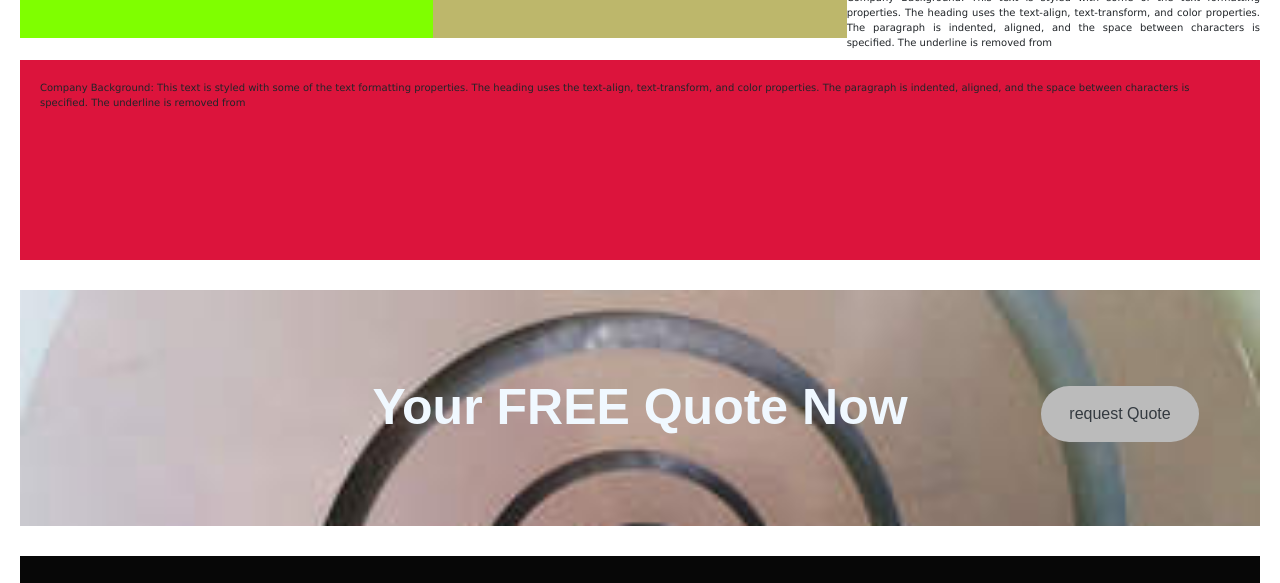
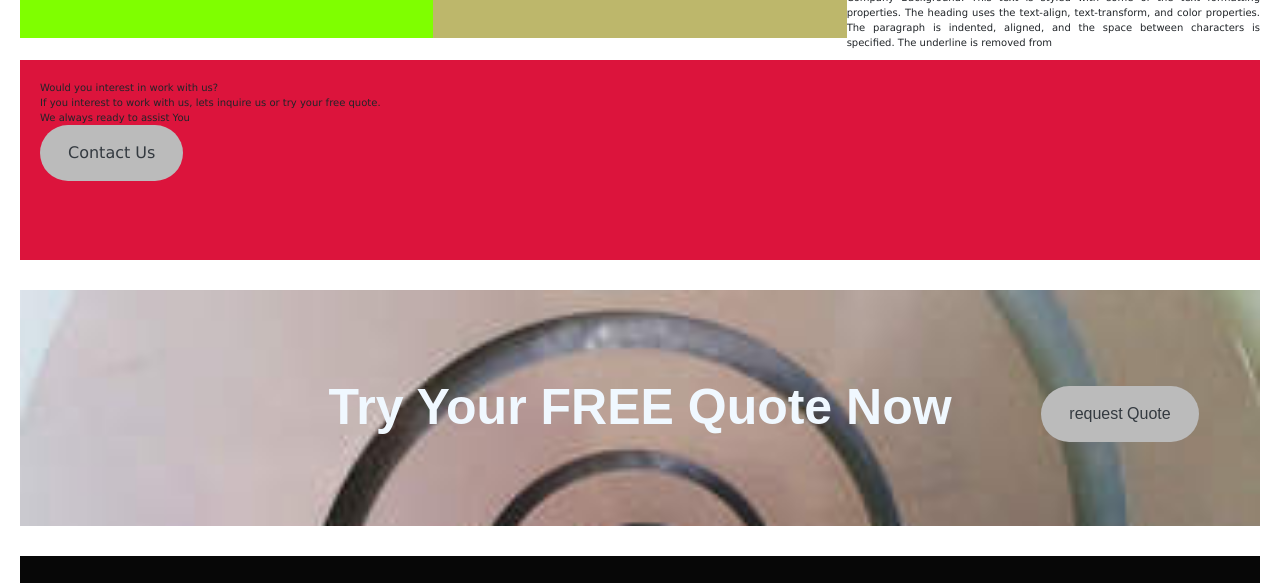
Before and after one commit to rivindi/Ad-Printers, a plain HTML site: page Adprinters-index.html in a window 1280 px wide. Shown: the part 1017-1600 px from the top of the page. Drawn offline with nearby package versions, Linux system fonts and the light colour scheme.

Commit message:
add contact us btn n para

```diff
--- a/Adprinters-index.html
+++ b/Adprinters-index.html
@@ -210,11 +210,18 @@
   <div class="work">
     <div class="para">
       <div class="textwrk">
-          Company Background: This text is styled with some of the text formatting properties. The heading uses the
-          text-align,
-          text-transform, and color properties.
-          The paragraph is indented, aligned, and the space between characters is specified. The underline is
-          removed from
+          <div class="hwrk">
+            Would you interest in work with us?
+          </div>
+          <div class="pwrk">
+            If you interest to work with us, lets inquire us or try your free quote. <br>
+            We always ready to assist You
+          </div>
+          <div class="btnwrk">
+              <button class="btn btn-outline-light text-dark btn-lg">
+                  Contact Us
+              </button>
+          </div>
       </div>
     </div>
   </div>
@@ -223,7 +230,7 @@
   <div class="quotebk" >
     <div class="bgimg" style="opacity: 1;">
         <div class="quotetext" style="opacity:1;" data-animated="fadeInDown">
-            <strong>Your FREE Quote Now </strong>
+            <strong>Try Your FREE Quote Now </strong>
             <div class="butnbt">
               <button class="btn btn-outline-light text-dark btn-lg">
                 request Quote
```
